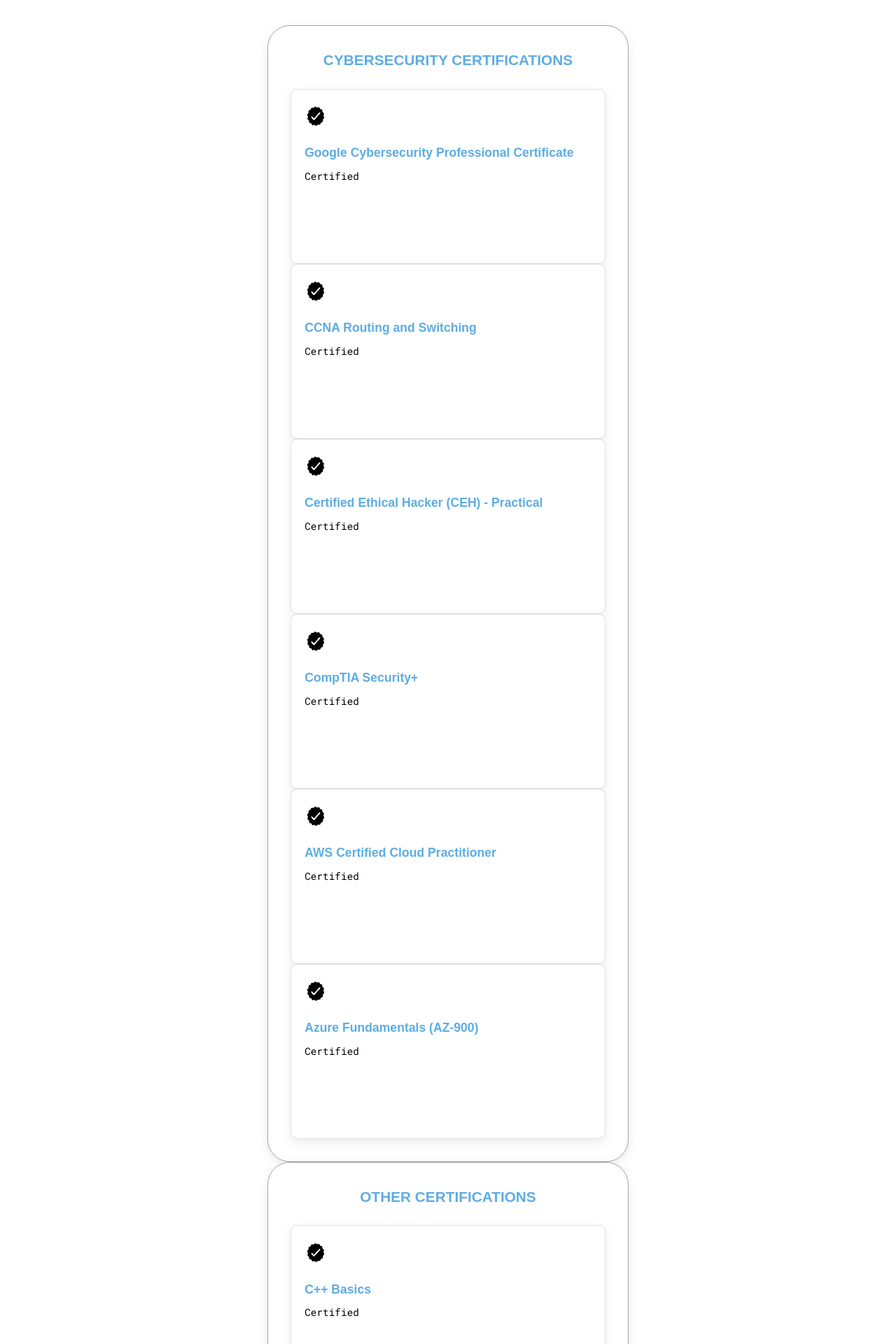
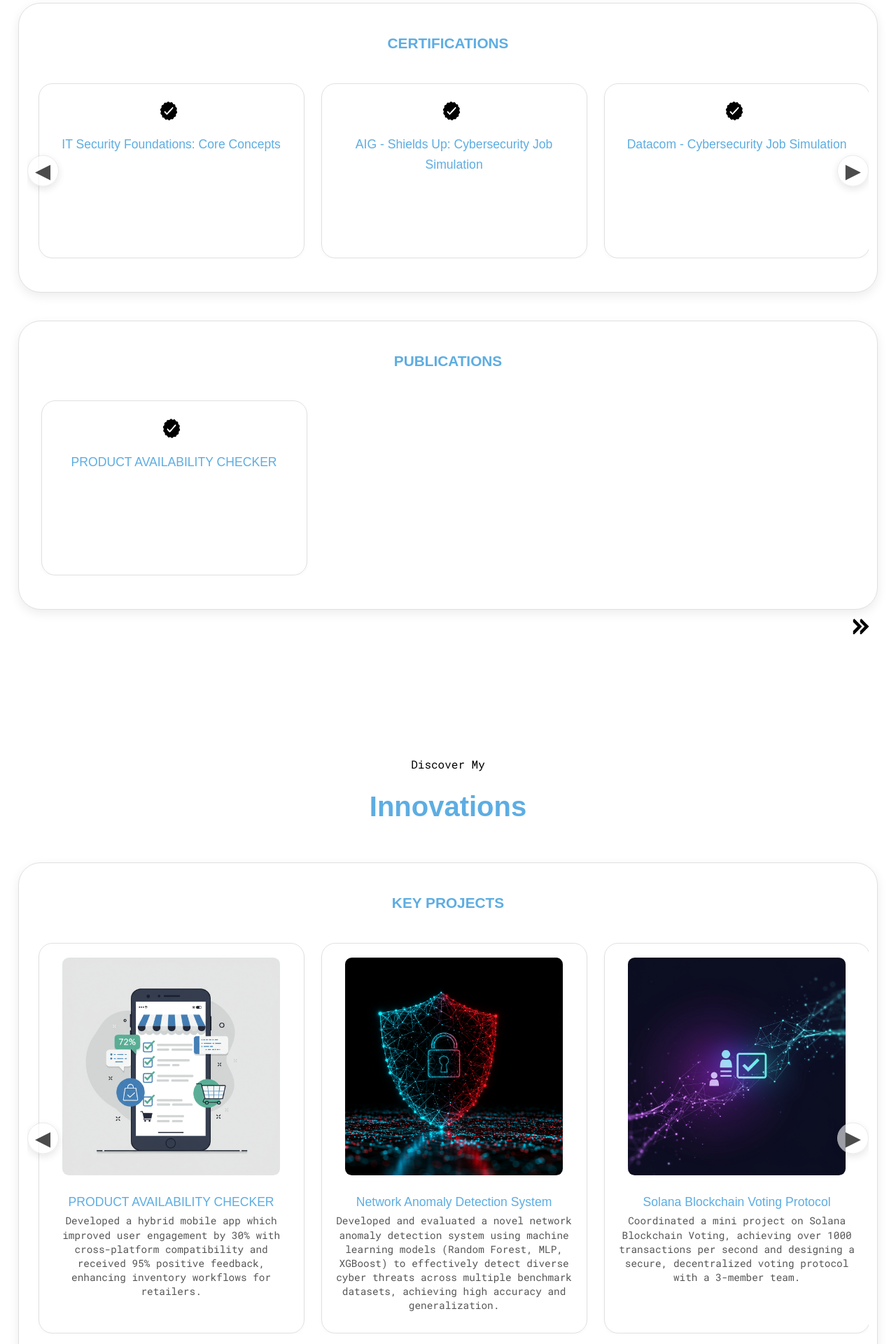
Before and after one commit to Antonyhyson/antony-hyson-seltran, a React (Vite) app: page / in a window 1280 px wide. Shown: the part 3400-5320 px from the top of the page at 70% size. Built offline with nearby package versions, Linux system fonts and the light colour scheme; a web font is replaced by a local one.

Commit message:
Apply REPO_BASE_PATH to all components and CSS paths

```diff
--- a/src/components/Certifications/Certifications.tsx
+++ b/src/components/Certifications/Certifications.tsx
@@ -1,116 +1,127 @@
 import React from 'react';
+import Slider from '../Slider/Slider';
 import './Certifications.css';
 
 // Define the base path for your repository on GitHub Pages
-const REPO_BASE_PATH = '/antony-hyson-seltran/';
+const REPO_BASE_PATH = '/antony-hyson-seltran/'; // IMPORTANT: Ensure this matches your repo name exactly
 
 const Certifications: React.FC = () => {
   return (
-    <section id="Certifications">
-      <p className="section__text__p1">Explore My</p>
-      <h1 className="title">Certifications</h1>
+    <section id="certifications">
+      <p className="section__text__p1">Showcasing My</p>
+      <h1 className="title">Certifications & Publications</h1>
       <div className="experience-details-container">
-        <div className="about-containers">
-          {/* Cybersecurity Certifications */}
-          <div className="details-container">
-            <h2 className="experience-sub-title">Cybersecurity Certifications</h2>
-            <div className="article-container">
+        <div className="details-container color-container">
+          <h2 className="experience-sub-title project-title">Certifications</h2>
+          {/* The Slider component now encapsulates the articles AND its navigation buttons */}
+          <Slider id="cert-wrapper">
             <article>
-                {/* UPDATED: checkmark.png */}
-                <img src={`${REPO_BASE_PATH}assets/checkmark.png`} alt="Experience icon" className="icon" />
+              {/* UPDATED: Checkmark image path */}
+              <img src={`${REPO_BASE_PATH}assets/checkmark.png`} alt="Certification icon" className="icon" />
               <div>
-                  <h3>Google Cybersecurity Professional Certificate</h3>
-                  <p>Certified</p>
+                <h3><a href="https://www.linkedin.com/learning/certificates/4c65b17075c417b759027191d1b4c0e2cf6d6dfca6c5b58c9dad28fe1f14f8fa" target="_blank" rel="noopener noreferrer">IT Security Foundations: Core Concepts</a></h3>
               </div>
             </article>
             <article>
-                {/* UPDATED: checkmark.png */}
-                <img src={`${REPO_BASE_PATH}assets/checkmark.png`} alt="Experience icon" className="icon" />
+              {/* UPDATED: Checkmark image path */}
+              <img src={`${REPO_BASE_PATH}assets/checkmark.png`} alt="Certification icon" className="icon" />
               <div>
-                  <h3>CCNA Routing and Switching</h3>
-                  <p>Certified</p>
+                <h3><a href="https://forage-uploads-prod.s3.amazonaws.com/completion-certificates/AIG/2ZFnEGEDKTQMtEv9C_AIG_Rutzxrr6ffsPHgCiZ_1728608131713_completion_certificate.pdf" target="_blank" rel="noopener noreferrer">AIG - Shields Up: Cybersecurity Job Simulation</a></h3>
               </div>
             </article>
             <article>
-                {/* UPDATED: checkmark.png */}
-                <img src={`${REPO_BASE_PATH}assets/checkmark.png`} alt="Experience icon" className="icon" />
+              {/* UPDATED: Checkmark image path */}
+              <img src={`${REPO_BASE_PATH}assets/checkmark.png`} alt="Certification icon" className="icon" />
               <div>
-                  <h3>Certified Ethical Hacker (CEH) - Practical</h3>
-                  <p>Certified</p>
+                <h3><a href="https://forage-uploads-prod.s3.amazonaws.com/completion-certificates/Datacom/yTszJTvkHFBH6zAn3_Datacom_Rutzxrr6ffsPHgCiZ_1728987765420_completion_certificate.pdf" target="_blank" rel="noopener noreferrer">Datacom - Cybersecurity Job Simulation</a></h3>
               </div>
             </article>
             <article>
-                {/* UPDATED: checkmark.png */}
-                <img src={`${REPO_BASE_PATH}assets/checkmark.png`} alt="Experience icon" className="icon" />
+              {/* UPDATED: Checkmark image path */}
+              <img src={`${REPO_BASE_PATH}assets/checkmark.png`} alt="Certification icon" className="icon" />
               <div>
-                  <h3>CompTIA Security+</h3>
-                  <p>Certified</p>
+                <h3><a href="https://forage-uploads-prod.s3.amazonaws.com/completion-certificates/JPMorgan%20Chase/YD2kY95RQxQtXxFTS_JPMorgan%20Chase_Rutzxrr6ffsPHgCiZ_1728833784857_completion_certificate.pdf" target="_blank" rel="noopener noreferrer">JPMorgan Chase - Investment Banking Job Simulation</a></h3>
               </div>
             </article>
             <article>
-                {/* UPDATED: checkmark.png */}
-                <img src={`${REPO_BASE_PATH}assets/checkmark.png`} alt="Experience icon" className="icon" />
+              {/* UPDATED: Checkmark image path */}
+              <img src={`${REPO_BASE_PATH}assets/checkmark.png`} alt="Certification icon" className="icon" />
               <div>
-                  <h3>AWS Certified Cloud Practitioner</h3>
-                  <p>Certified</p>
+                <h3><a href="https://forage-uploads-prod.s3.amazonaws.com/completion-certificates/mastercard/vcKAB5yYAgvemepGQ_Mastercard_Rutzxrr6ffsPHgCiZ_1728471957483_completion_certificate.pdf" target="_blank" rel="noopener noreferrer">Mastercard - Cybersecurity Job Simulation</a></h3>
               </div>
             </article>
             <article>
-                {/* UPDATED: checkmark.png */}
-                <img src={`${REPO_BASE_PATH}assets/checkmark.png`} alt="Experience icon" className="icon" />
+              {/* UPDATED: Checkmark image path */}
+              <img src={`${REPO_BASE_PATH}assets/checkmark.png`} alt="Certification icon" className="icon" />
               <div>
-                  <h3>Azure Fundamentals (AZ-900)</h3>
-                  <p>Certified</p>
-                </div>
-              </article>
-            </div>
-          </div>
-          {/* Other Certifications (similar structure, ensure checkmark.png is updated) */}
-          <div className="details-container">
-            <h2 className="experience-sub-title">Other Certifications</h2>
-            <div className="article-container">
-              <article>
-                {/* UPDATED: checkmark.png */}
-                <img src={`${REPO_BASE_PATH}assets/checkmark.png`} alt="Experience icon" className="icon" />
-                <div>
-                  <h3>C++ Basics</h3>
-                  <p>Certified</p>
+                <h3><a href="https://forage-uploads-prod.s3.amazonaws.com/completion-certificates/PwC%20US/4KqDALSkyRNPXjQGa_PwC%20US_Rutzxrr6ffsPHgCiZ_1729007473906_completion_certificate.pdf" target="_blank" rel="noopener noreferrer">PwC US - Cyber Security Consulting Job Simulation</a></h3>
               </div>
             </article>
             <article>
-                {/* UPDATED: checkmark.png */}
-                <img src={`${REPO_BASE_PATH}assets/checkmark.png`} alt="Experience icon" className="icon" />
+              {/* UPDATED: Checkmark image path */}
+              <img src={`${REPO_BASE_PATH}assets/checkmark.png`} alt="Certification icon" className="icon" />
               <div>
-                  <h3>Python Foundations</h3>
-                  <p>Certified</p>
+                <h3><a href="https://www.credly.com/badges/8c1929ac-b717-42bb-b58f-cf66bdced614/public_url" target="_blank" rel="noopener noreferrer">CISCO Ethical Hacker</a></h3>
               </div>
             </article>
             <article>
-                {/* UPDATED: checkmark.png */}
-                <img src={`${REPO_BASE_PATH}assets/checkmark.png`} alt="Experience icon" className="icon" />
+              {/* UPDATED: Checkmark image path */}
+              <img src={`${REPO_BASE_PATH}assets/checkmark.png`} alt="Certification icon" className="icon" />
               <div>
-                  <h3>Java Programming</h3>
-                  <p>Certified</p>
+                <h3><a href="https://education.securiti.ai/verification/12D37487D-12D3723C4-127132B25/?swcfpc=1" target="_blank" rel="noopener noreferrer">AI Governance Certification</a></h3>
               </div>
             </article>
             <article>
-                {/* UPDATED: checkmark.png */}
-                <img src={`${REPO_BASE_PATH}assets/checkmark.png`} alt="Experience icon" className="icon" />
+              {/* UPDATED: Checkmark image path */}
+              <img src={`${REPO_BASE_PATH}assets/checkmark.png`} alt="Certification icon" className="icon" />
               <div>
-                  <h3>Database Management (SQL)</h3>
-                  <p>Certified</p>
+                <h3><a href="https://www.credly.com/badges/57a406f1-6344-4707-b31a-9a81bb9c6f9c/public_url" target="_blank" rel="noopener noreferrer">Introduction to Cybersecurity (Cisco)</a></h3>
               </div>
             </article>
+            <article>
+              {/* UPDATED: Checkmark image path */}
+              <img src={`${REPO_BASE_PATH}assets/checkmark.png`} alt="Certification icon" className="icon" />
+              <div>
+                <h3><a href="https://www.credly.com/badges/2137c778-a307-4c50-a258-c24cc14dd698/public_url" target="_blank" rel="noopener noreferrer">Networking Basics (Cisco)</a></h3>
+              </div>
+            </article>
+            <article>
+              {/* UPDATED: Checkmark image path */}
+              <img src={`${REPO_BASE_PATH}assets/checkmark.png`} alt="Certification icon" className="icon" />
+              <div>
+                <h3><a href="https://education.securiti.ai/verification/12741671D-1274056D4-127132B25/?swcfpc=1" target="_blank" rel="noopener noreferrer">PrivacyOps Certification</a></h3>
+              </div>
+            </article>
+            <article>
+              {/* UPDATED: Checkmark image path */}
+              <img src={`${REPO_BASE_PATH}assets/checkmark.png`} alt="Certification icon" className="icon" />
+              <div>
+                <h3>Official ISC2 CC Online Self-Paced Training-1M</h3>
+              </div>
+            </article>
+          </Slider>
+        </div>
+
+        <div className="details-container color-container">
+          <h2 className="experience-sub-title project-title">Publications</h2>
+          {/* The Slider component now encapsulates the articles AND its navigation buttons */}
+          <Slider id="pub-wrapper">
+            <article>
+              {/* UPDATED: Checkmark image path */}
+              <img src={`${REPO_BASE_PATH}assets/checkmark.png`} alt="Publication icon" className="icon" />
+              <div>
+                <h3><a href="https://ijsart.com/product-availability-checker-63834" target="_blank" rel="noopener noreferrer">PRODUCT AVAILABILITY CHECKER</a></h3>
+              </div>
+            </article>
+          </Slider>
         </div>
       </div>
-        </div>
-      </div>
-      {/* UPDATED: arrow.png */}
+      {/* UPDATED: Arrow image path */}
       <img
         src={`${REPO_BASE_PATH}assets/arrow.png`}
         alt="Arrow icon"
         className="icon arrow"
-        onClick={() => (window.location.href = './#projects')}
+        onClick={() => (window.location.href = '#projects')}
       />
     </section>
   );
--- a/src/components/Projects/Projects.tsx
+++ b/src/components/Projects/Projects.tsx
@@ -1,120 +1,78 @@
+// ... (imports remain the same)
 import React from 'react';
+import Slider from '../Slider/Slider';
 import './Projects.css';
 
 // Define the base path for your repository on GitHub Pages
-const REPO_BASE_PATH = '/antony-hyson-seltran/';
+const REPO_BASE_PATH = '/antony-hyson-seltran/'; // IMPORTANT: Ensure this matches your repo name exactly
 
 const Projects: React.FC = () => {
   return (
     <section id="projects">
-      <p className="section__text__p1">Browse My Recent</p>
-      <h1 className="title">Projects</h1>
+      <p className="section__text__p1">Discover My</p>
+      <h1 className="title">Innovations</h1>
       <div className="experience-details-container">
-        <div className="about-containers">
-          {/* Project 1: PAC - Private Access Control */}
-          <div className="details-container color-container">
-            <div className="article-container">
-              {/* UPDATED: PAC.png */}
-              <img src={`${REPO_BASE_PATH}assets/PAC.png`} alt="Project 1" className="project-img" />
-            </div>
-            <h2 className="experience-sub-title project-title">PAC - Private Access Control</h2>
-            <div className="btn-container">
-              <button
-                className="btn btn-color-2 project-btn"
-                onClick={() => window.open('https://github.com/antonyhyson/PAC---Private-Access-Control', '_blank')}
-              >
-                Github
-              </button>
-            </div>
-          </div>
-          {/* Project 2: NADS - Network Anomaly Detection System */}
-          <div className="details-container color-container">
-            <div className="article-container">
-              {/* UPDATED: NADS.png */}
-              <img src={`${REPO_BASE_PATH}assets/NADS.png`} alt="Project 2" className="project-img" />
-            </div>
-            <h2 className="experience-sub-title project-title">NADS - Network Anomaly Detection System</h2>
-            <div className="btn-container">
-              <button
-                className="btn btn-color-2 project-btn"
-                onClick={() => window.open('https://github.com/antonyhyson/NADS---Network-Anomaly-Detection-System', '_blank')}
-              >
-                Github
-              </button>
-            </div>
-          </div>
-          {/* Project 3: Solana Blockchain Network */}
-          <div className="details-container color-container">
-            <div className="article-container">
-              {/* UPDATED: Solana.png */}
-              <img src={`${REPO_BASE_PATH}assets/Solana.png`} alt="Project 3" className="project-img" />
-            </div>
-            <h2 className="experience-sub-title project-title">Solana Blockchain Network</h2>
-            <div className="btn-container">
-              <button
-                className="btn btn-color-2 project-btn"
-                onClick={() => window.open('https://github.com/antonyhyson/Solana-Blockchain-Network', '_blank')}
-              >
-                Github
-              </button>
-            </div>
-          </div>
-          {/* Project 4: EXIF Data Extractor */}
-          <div className="details-container color-container">
-            <div className="article-container">
-              {/* UPDATED: EXIF.png */}
-              <img src={`${REPO_BASE_PATH}assets/EXIF.png`} alt="Project 4" className="project-img" />
-            </div>
-            <h2 className="experience-sub-title project-title">EXIF Data Extractor</h2>
-            <div className="btn-container">
-              <button
-                className="btn btn-color-2 project-btn"
-                onClick={() => window.open('https://github.com/antonyhyson/EXIF-Data-Extractor', '_blank')}
-              >
-                Github
-              </button>
-            </div>
-          </div>
-          {/* Project 5: ROT13 Encryptor/Decryptor */}
-          <div className="details-container color-container">
-            <div className="article-container">
-              {/* UPDATED: ROT13.png */}
-              <img src={`${REPO_BASE_PATH}assets/ROT13.png`} alt="Project 5" className="project-img" />
-            </div>
-            <h2 className="experience-sub-title project-title">ROT13 Encryptor/Decryptor</h2>
-            <div className="btn-container">
-              <button
-                className="btn btn-color-2 project-btn"
-                onClick={() => window.open('https://github.com/antonyhyson/ROT13-Encryptor-Decryptor', '_blank')}
-              >
-                Github
-              </button>
-            </div>
-          </div>
-          {/* Project 6: Python Keylogger */}
-          <div className="details-container color-container">
-            <div className="article-container">
-              {/* UPDATED: Keylogger.png */}
-              <img src={`${REPO_BASE_PATH}assets/Keylogger.png`} alt="Project 6" className="project-img" />
-            </div>
-            <h2 className="experience-sub-title project-title">Python Keylogger</h2>
-            <div className="btn-container">
-              <button
-                className="btn btn-color-2 project-btn"
-                onClick={() => window.open('https://github.com/antonyhyson/Python-Keylogger', '_blank')}
-              >
-                Github
-              </button>
-            </div>
-          </div>
+        <div className="details-container color-container">
+          <h2 className="experience-sub-title project-title">Key Projects</h2>
+          {/* The Slider component now encapsulates the articles AND its navigation buttons */}
+          <Slider id="projects-wrapper">
+            <article>
+              {/* UPDATED: Image path */}
+              <img src={`${REPO_BASE_PATH}assets/PAC.png`} alt="Product Availability Checker" className="project-img"/>
+              <div>
+                <h3><a href="https://github.com/Antonyhyson/PRODUCT-AVAILABILITY-CHECKER.git" target="_blank" rel="noopener noreferrer">PRODUCT AVAILABILITY CHECKER</a></h3>
+                <p>Developed a hybrid mobile app which improved user engagement by 30% with cross-platform compatibility and received 95% positive feedback, enhancing inventory workflows for retailers.</p>
+              </div>
+            </article>
+            <article>
+              {/* UPDATED: Image path */}
+              <img src={`${REPO_BASE_PATH}assets/NADS.png`} alt="Network Anomaly Detection System" className="project-img"/>
+              <div>
+                <h3><a href="https://github.com/Antonyhyson/Development-of-a-Network-Anomaly-Detection-System-for-Enhanced-Cybersecurity.git" target="_blank" rel="noopener noreferrer">Network Anomaly Detection System</a></h3>
+                <p>Developed and evaluated a novel network anomaly detection system using machine learning models (Random Forest, MLP, XGBoost) to effectively detect diverse cyber threats across multiple benchmark datasets, achieving high accuracy and generalization.</p>
+              </div>
+            </article>
+            <article>
+              {/* UPDATED: Image path */}
+              <img src={`${REPO_BASE_PATH}assets/Solana.png`} alt="Solana Blockchain Voting Protocol" className="project-img"/>
+              <div>
+                <h3><a href="https://github.com/Antonyhyson/Basic-Voting-System-Using-Blockchain.git" target="_blank" rel="noopener noreferrer">Solana Blockchain Voting Protocol</a></h3>
+                <p>Coordinated a mini project on Solana Blockchain Voting, achieving over 1000 transactions per second and designing a secure, decentralized voting protocol with a 3-member team.</p>
+              </div>
+            </article>
+            <article>
+              {/* UPDATED: Image path */}
+              <img src={`${REPO_BASE_PATH}assets/EXIF.png`} alt="EXIF Metadata Analysis Tool" className="project-img"/>
+              <div>
+                <h3><a href="https://github.com/Antonyhyson/EXIFTOOL.git" target="_blank" rel="noopener noreferrer">EXIF Metadata Analysis Tool</a></h3>
+                <p>Developed an EXIF metadata analysis tool to efficiently extract and analyze metadata from image files, streamlining forensic investigations and data analysis processes.</p>
+              </div>
+            </article>
+            <article>
+              {/* UPDATED: Image path */}
+              <img src={`${REPO_BASE_PATH}assets/ROT13.png`} alt="Decrypting Caesar Cipher - Rot13" className="project-img"/>
+              <div>
+                <h3><a href="https://github.com/Antonyhyson/DecryptingCaesarCipher-Rot13.git" target="_blank" rel="noopener noreferrer">Decrypting Caesar Cipher - Rot13</a></h3>
+                <p>Implemented a Python-based tool for decrypting Caesar Cipher and ROT13 encrypted messages, demonstrating foundational cryptographic understanding.</p>
+              </div>
+            </article>
+            <article>
+              {/* UPDATED: Image path */}
+              <img src={`${REPO_BASE_PATH}assets/Keylogger.png`} alt="Keylogger Application" className="project-img"/>
+              <div>
+                <h3><a href="https://github.com/Antonyhyson/Keylogger.git" target="_blank" rel="noopener noreferrer">Keylogger Application</a></h3>
+                <p>Created a basic keylogger application for educational purposes, showcasing understanding of system interaction and data capture techniques in cybersecurity.</p>
+              </div>
+            </article>
+          </Slider>
         </div>
       </div>
-      {/* UPDATED: arrow.png */}
+      {/* UPDATED: Arrow image path */}
       <img
         src={`${REPO_BASE_PATH}assets/arrow.png`}
         alt="Arrow icon"
         className="icon arrow"
-        onClick={() => (window.location.href = './#contact')}
+        onClick={() => (window.location.href = '#contact')}
       />
     </section>
   );
```
Lines whose indentation alone changed are shown as unchanged.
